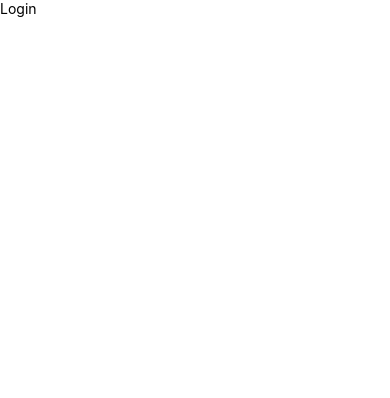
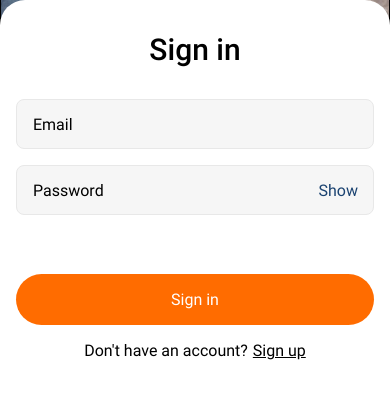
Before and after one commit to NatalyOsadcha/AwesomeProject, a React Native app: screen / in a window 390 px wide. Shown: the top 398 px of the page. Built offline with nearby package versions, Linux system fonts and the light colour scheme.

Commit message:
added function for inputs

```diff
--- a/App.js
+++ b/App.js
@@ -1,19 +1,18 @@
 import { StatusBar } from "expo-status-bar";
 import { StyleSheet, Text, View } from "react-native";
 import { RegistrationScreen } from "./Screens/RegistrationScreen";
-import LoginScreen from "./Screens/LoginScreen";
+import LoginScreen from "./Screens/LoginScreen"
 import PostsScreen from "./Screens/PostsScreen";
-import LoginSC from "./Screens/LoginSC";
-import { useFonts } from 'expo-font';
-import * as SplashScreen from 'expo-splash-screen';
+import LoginSC from "./Screens/LoginScreen";
+import { useFonts } from "expo-font";
+import * as SplashScreen from "expo-splash-screen";
 import { useCallback } from "react";
 
-
 export default function App() {
- const [fontsLoaded] = useFonts({
-   'Roboto-Medium': require('./assets/fonts/Roboto-Medium.ttf'),
-   'Roboto-Regular': require('./assets/fonts/Roboto-Regular.ttf'),
-   'Roboto-Bold': require('./assets/fonts/Roboto-Bold.ttf'),
+  const [fontsLoaded] = useFonts({
+    "Roboto-Medium": require("./assets/fonts/Roboto-Medium.ttf"),
+    "Roboto-Regular": require("./assets/fonts/Roboto-Regular.ttf"),
+    "Roboto-Bold": require("./assets/fonts/Roboto-Bold.ttf"),
   });
 
   const onLayoutRootView = useCallback(async () => {
@@ -28,11 +27,9 @@ export default function App() {
 
   return (
     <View>
-      <LoginSC/>
       {/* <RegistrationScreen /> */}
-      {/* <LoginScreen/> */}
+      <LoginScreen />
       {/* <PostsScreen/> */}
-      {/* <Text>Hello!</Text>  */}
       <StatusBar style="auto" />
     </View>
   );
--- a/Screens/LoginSC.jsx
+++ /dev/null
@@ -1,26 +0,0 @@
-import React from "react";
-import {
-  View,
-  TouchableWithoutFeedback,
-  Text,
-  StyleSheet,
-  Keyboard,
-} from "react-native";
-
-export default function LoginSC() {
-  return (
-      <TouchableWithoutFeedback onPress={Keyboard.dismiss}>
-        <View style={styles.container}>
-          <Text>Login</Text>
-        </View>
-    </TouchableWithoutFeedback>
-
-  );
-}
-
-const styles = StyleSheet.create({
-  container: {
-    flex: 1,
-    justifyContent: "flex-end",
-  },
-});
--- a/Screens/LoginScreen.jsx
+++ b/Screens/LoginScreen.jsx
@@ -1,6 +1,5 @@
 import React, { useState } from "react";
 import {
-  Platform,
   View,
   Text,
   TouchableWithoutFeedback,
@@ -10,23 +9,32 @@ import {
   TextInput,
   Pressable,
   KeyboardAvoidingView,
+	Platform,
 } from "react-native";
 
 export default function LoginScreen() {
-  console.log("jjjjj");
-  const [isShowKeyboard, setIsShowKeyboard] = useState(false);
   const [email, setEmail] = useState("");
-  const [password, setPassword] = useState("");
+	const [password, setPassword] = useState("");
+	const [secureTextEntry, setSecureTextEntry] = useState(true);
+
+	const toggleSecureTextEntry = () => {
+		setSecureTextEntry((prevState) => !prevState);
+	}
+
+  const onLogin = () => {
+    console.log("Credentials", `${email} + ${password}`);
+  };
 
   return (
     <TouchableWithoutFeedback onPress={Keyboard.dismiss}>
-      <View style={styles.container}>
+      <View>
         <ImageBackground
           source={require("../assets/images/BG.png")}
           style={styles.imgBg}
         >
           <KeyboardAvoidingView
             behavior={Platform.OS === "ios" ? "padding" : "height"}
+            style={styles.container}
           >
             <View style={styles.logInContainer}>
               <Text style={styles.title}>Sign in</Text>
@@ -34,23 +42,22 @@ export default function LoginScreen() {
                 style={styles.input}
                 placeholder="Email"
                 value={email}
-                onChangeText={(val) => setEmail(val)}
-                onFocus={() => setIsShowKeyboard(true)}
+                onChangeText={setEmail}
               />
               <View style={styles.passwordWrap}>
                 <TextInput
                   name="password"
                   value={password}
-                  secureTextEntry
+                  secureTextEntry={secureTextEntry}
                   style={styles.input}
                   placeholder="Password"
-                  onChangeText={(val) => setPassword(val)}
+                  onChangeText={setPassword}
                 />
-                <Pressable>
-                  <Text style={styles.showBtn}>Show</Text>
+                <Pressable onPress={toggleSecureTextEntry}>
+				<Text style={styles.showBtn}>{secureTextEntry? 'Show': 'Hide'}</Text>
                 </Pressable>
               </View>
-              <Pressable style={styles.buttonWrap}>
+              <Pressable style={styles.buttonWrap} onPress={onLogin}>
                 <Text style={styles.button}>Sign in</Text>
               </Pressable>
               <View style={styles.textWrap}>
@@ -73,7 +80,6 @@ const styles = StyleSheet.create({
     justifyContent: "flex-end",
   },
   imgBg: {
-    flex: 1,
     width: "100%",
     height: "100%",
   },
@@ -83,6 +89,7 @@ const styles = StyleSheet.create({
     paddingLeft: 16,
     paddingRight: 16,
     paddingTop: 32,
+    paddingBottom: 70,
     backgroundColor: "#fff",
   },
   title: {
@@ -110,14 +117,16 @@ const styles = StyleSheet.create({
     marginBottom: 43,
   },
   showBtn: {
-    position: "absolute",
-    right: 16,
+     position: "absolute",
+    right: 0,
+    top: -16,
     transform: [{ translateY: -50 }],
     textAlign: "right",
     fontSize: 16,
     lineHeight: 19,
     fontFamily: "Roboto-Regular",
     color: "#1B4371",
+    padding:16,
   },
   buttonWrap: {
     width: "auto",
--- a/Screens/RegistrationScreen.jsx
+++ b/Screens/RegistrationScreen.jsx
@@ -1,8 +1,6 @@
 import React, { useState } from "react";
-import { StatusBar } from "expo-status-bar";
 import { AntDesign } from "@expo/vector-icons";
 import {
-  Image,
   ImageBackground,
   StyleSheet,
   Text,
@@ -20,24 +18,29 @@ export const RegistrationScreen = () => {
   const [login, setLogin] = useState("");
   const [email, setEmail] = useState("");
   const [password, setPassword] = useState("");
-  // const [isShowKeyboard, setIsShowKeyboard] = useState(false);
+  const [secureTextEntry, setSecureTextEntry] = useState(true);
+
+  const toggleSecureTextEntry = () => {
+    setSecureTextEntry((prevState) => !prevState)
+  };
+
+   const onLogin = () => {
+    console.log("Credentials", `${login} +${email} + ${password}`);
+  };
 
   return (
-    <TouchableWithoutFeedback onPress={() => {
-      Keyboard.dismiss();
-    console.log('qwertyqweerty')}}>
+    <TouchableWithoutFeedback onPress={Keyboard.dismiss}>
+      <View>
         <ImageBackground
           source={require("../assets/images/BG.png")}
           style={styles.imgBg}
         >
-        <StatusBar style="auto" />
-        <View style={styles.cleanBg}></View>
+          <KeyboardAvoidingView
+            behavior={Platform.OS === "ios" ? "padding" : "height"}
+            style={styles.container}
+          >
             <View style={styles.formContainer}>
-          <KeyboardAvoidingView
-            behavior={Platform.OS === "ios" ?  "padding" : undefined}
-            // keyboardVerticalOffset={Platform.OS === "ios" ? 100 : 200}
-          >
-            <View style={{ marginBottom: 50 }}>
+              <View style={{ marginBottom: 20 }}>
                 <View style={styles.avatar}>
                   <View style={styles.addWrapper}>
                     <AntDesign
@@ -49,34 +52,35 @@ export const RegistrationScreen = () => {
                 </View>
                 <Text style={styles.title}>Registration</Text>
                 <TextInput
+                  name="login"
+                  value={login}
                   style={styles.input}
                   placeholder="Login"
-                onChange={(val) => setLogin(val)}
-                // onFocus={() => setIsShowKeyboard(true)}
+                  onChangeText={setLogin}
                 />
                 <TextInput
+                  name="email"
+                  value={email}
                   style={styles.input}
                   placeholder="Email"
-                onChange={(val) => setEmail(val)}
-                // onFocus={() => setIsShowKeyboard(true)}
+                  onChangeText={setEmail}
                 />
                 <View style={styles.passwordWrap}>
                   <TextInput
                     name="password"
-                  // value={password}
-                  secureTextEntry
+                    value={password}
+                    secureTextEntry={secureTextEntry}
                     style={styles.input}
                     placeholder="Password"
-                  onChange={(val) => setPassword(val)}
-                  // onFocus={() => setIsShowKeyboard(true)}
+                    onChangeText={setPassword}
                   />
-                <Pressable>
-                  <Text style={styles.showBtn}>Show</Text>
+                  <Pressable onPress={toggleSecureTextEntry}>
+                    <Text style={styles.showBtn}>{secureTextEntry? 'Show' : 'Hide'}</Text>
                   </Pressable>
                 </View>
                 <View style={styles.logIn}>
                   <Pressable style={styles.buttonWrap}>
-                  <Text style={styles.button}>Sign up</Text>
+                    <Text style={styles.button} onPress={onLogin}>Sign up</Text>
                   </Pressable>
                   <View style={styles.textWrap}>
                     <Text style={styles.text}>Already have an account?</Text>
@@ -86,25 +90,24 @@ export const RegistrationScreen = () => {
                   </View>
                 </View>
               </View>
+            </View>
           </KeyboardAvoidingView>
+        </ImageBackground>
       </View>
-      </ImageBackground>
     </TouchableWithoutFeedback>
   );
 };
 
 const styles = StyleSheet.create({
-  container: {},
+  container: {
+    flex: 1,
+    justifyContent: "flex-end",
+  },
   imgBg: {
     width: "100%",
     height: "100%",
   },
-  cleanBg: {
-    height: "30%",
-  },
   formContainer: {
-    width: "100%",
-    height: "70%",
     position: "relative",
     paddingTop: 92,
     paddingBottom: 30,
@@ -159,18 +162,16 @@ const styles = StyleSheet.create({
   },
   showBtn: {
     position: "absolute",
-    right: 16,
+    right: 0,
+    top: -16,
     transform: [{ translateY: -50 }],
     textAlign: "right",
     fontSize: 16,
     lineHeight: 19,
     fontFamily: "Roboto-Regular",
     color: "#1B4371",
+    padding:16,
   },
-  // logIn: {
-  //   marginTop: 43,
-
-  // },
   buttonWrap: {
     width: "auto",
     alignItems: "center",
```
Lines whose indentation alone changed are shown as unchanged.
